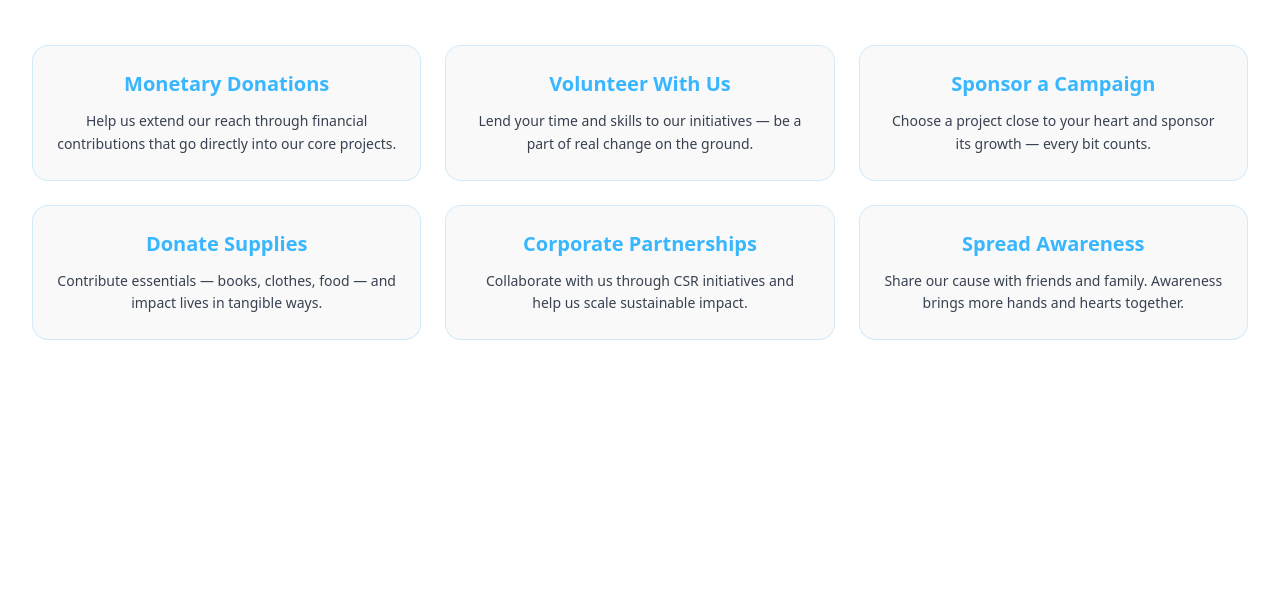
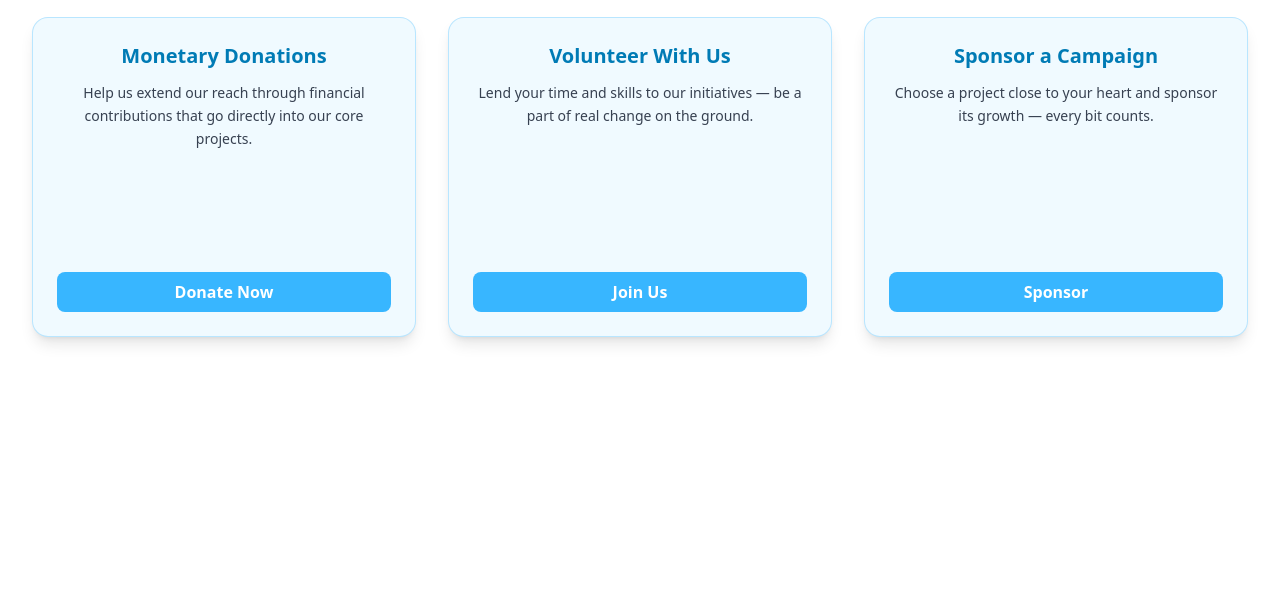
Before and after one commit to RB0209/Donation-, a plain HTML site: page index.html in a window 1280 px wide. Shown: the part 187-800 px from the top of the page. Drawn offline with nearby package versions, Linux system fonts and the light colour scheme.

Commit message:
Update index.html

```diff
--- a/index.html
+++ b/index.html
@@ -1,62 +1,62 @@
 <script src="https://cdn.tailwindcss.com"></script>
 
-<!-- Donation Section: How Can You Support Us -->
+<!-- Donation Section with 3 Large Tiles and Button Placeholder -->
 <section class="w-full bg-white py-16 px-4 sm:px-8" id="donate">
   <div class="max-w-7xl mx-auto text-center">
-    <h2 class="text-4xl sm:text-5xl font-extrabold text-[#38b6ff] mb-4 tracking-tight drop-shadow-lg">
+    <h2 class="text-4xl sm:text-5xl font-extrabold text-[#38b6ff] mb-4 tracking-tight">
       How Can You Support Us?
     </h2>
     <p class="text-gray-600 max-w-2xl mx-auto text-base sm:text-lg mb-12">
-      Your support fuels our mission to empower communities, feed the hungry, and uplift lives.
+      Choose a way to support our mission — every action makes a difference.
     </p>
 
-    <div class="grid gap-6 grid-cols-1 sm:grid-cols-2 lg:grid-cols-3">
+    <div class="grid gap-8 sm:grid-cols-2 lg:grid-cols-3">
       <!-- Tile 1 -->
-      <div class="bg-[#f9f9f9] hover:shadow-2xl border border-[#38b6ff]/20 rounded-2xl p-6 transition-all duration-300">
-        <h3 class="text-xl font-semibold text-[#38b6ff] mb-3">Monetary Donations</h3>
-        <p class="text-gray-700 text-sm leading-relaxed">
+      <div class="bg-[#f0faff] border border-[#38b6ff]/30 rounded-2xl p-6 min-h-[320px] flex flex-col justify-between shadow-lg hover:shadow-[0_8px_24px_#38b6ff50] transition-all duration-300">
+        <div>
+          <h3 class="text-xl font-semibold text-[#007bb5] mb-3">Monetary Donations</h3>
+          <p class="text-gray-700 text-sm leading-relaxed mb-4">
             Help us extend our reach through financial contributions that go directly into our core projects.
           </p>
         </div>
+        <!-- Wix Button Placeholder -->
+        <div class="mt-4">
+          <div class="wix-button-placeholder h-10 bg-[#38b6ff] text-white font-semibold rounded-lg flex items-center justify-center cursor-pointer">
+            Donate Now
+          </div>
+        </div>
+      </div>
 
       <!-- Tile 2 -->
-      <div class="bg-[#f9f9f9] hover:shadow-2xl border border-[#38b6ff]/20 rounded-2xl p-6 transition-all duration-300">
-        <h3 class="text-xl font-semibold text-[#38b6ff] mb-3">Volunteer With Us</h3>
-        <p class="text-gray-700 text-sm leading-relaxed">
+      <div class="bg-[#f0faff] border border-[#38b6ff]/30 rounded-2xl p-6 min-h-[320px] flex flex-col justify-between shadow-lg hover:shadow-[0_8px_24px_#38b6ff50] transition-all duration-300">
+        <div>
+          <h3 class="text-xl font-semibold text-[#007bb5] mb-3">Volunteer With Us</h3>
+          <p class="text-gray-700 text-sm leading-relaxed mb-4">
             Lend your time and skills to our initiatives — be a part of real change on the ground.
           </p>
         </div>
+        <!-- Wix Button Placeholder -->
+        <div class="mt-4">
+          <div class="wix-button-placeholder h-10 bg-[#38b6ff] text-white font-semibold rounded-lg flex items-center justify-center cursor-pointer">
+            Join Us
+          </div>
+        </div>
+      </div>
 
       <!-- Tile 3 -->
-      <div class="bg-[#f9f9f9] hover:shadow-2xl border border-[#38b6ff]/20 rounded-2xl p-6 transition-all duration-300">
-        <h3 class="text-xl font-semibold text-[#38b6ff] mb-3">Sponsor a Campaign</h3>
-        <p class="text-gray-700 text-sm leading-relaxed">
+      <div class="bg-[#f0faff] border border-[#38b6ff]/30 rounded-2xl p-6 min-h-[320px] flex flex-col justify-between shadow-lg hover:shadow-[0_8px_24px_#38b6ff50] transition-all duration-300">
+        <div>
+          <h3 class="text-xl font-semibold text-[#007bb5] mb-3">Sponsor a Campaign</h3>
+          <p class="text-gray-700 text-sm leading-relaxed mb-4">
             Choose a project close to your heart and sponsor its growth — every bit counts.
           </p>
         </div>
-
-      <!-- Tile 4 -->
-      <div class="bg-[#f9f9f9] hover:shadow-2xl border border-[#38b6ff]/20 rounded-2xl p-6 transition-all duration-300">
-        <h3 class="text-xl font-semibold text-[#38b6ff] mb-3">Donate Supplies</h3>
-        <p class="text-gray-700 text-sm leading-relaxed">
-          Contribute essentials — books, clothes, food — and impact lives in tangible ways.
-        </p>
+        <!-- Wix Button Placeholder -->
+        <div class="mt-4">
+          <div class="wix-button-placeholder h-10 bg-[#38b6ff] text-white font-semibold rounded-lg flex items-center justify-center cursor-pointer">
+            Sponsor
           </div>
-
-      <!-- Tile 5 -->
-      <div class="bg-[#f9f9f9] hover:shadow-2xl border border-[#38b6ff]/20 rounded-2xl p-6 transition-all duration-300">
-        <h3 class="text-xl font-semibold text-[#38b6ff] mb-3">Corporate Partnerships</h3>
-        <p class="text-gray-700 text-sm leading-relaxed">
-          Collaborate with us through CSR initiatives and help us scale sustainable impact.
-        </p>
         </div>
-
-      <!-- Tile 6 -->
-      <div class="bg-[#f9f9f9] hover:shadow-2xl border border-[#38b6ff]/20 rounded-2xl p-6 transition-all duration-300">
-        <h3 class="text-xl font-semibold text-[#38b6ff] mb-3">Spread Awareness</h3>
-        <p class="text-gray-700 text-sm leading-relaxed">
-          Share our cause with friends and family. Awareness brings more hands and hearts together.
-        </p>
       </div>
     </div>
   </div>
```
Lines whose indentation alone changed are shown as unchanged.
